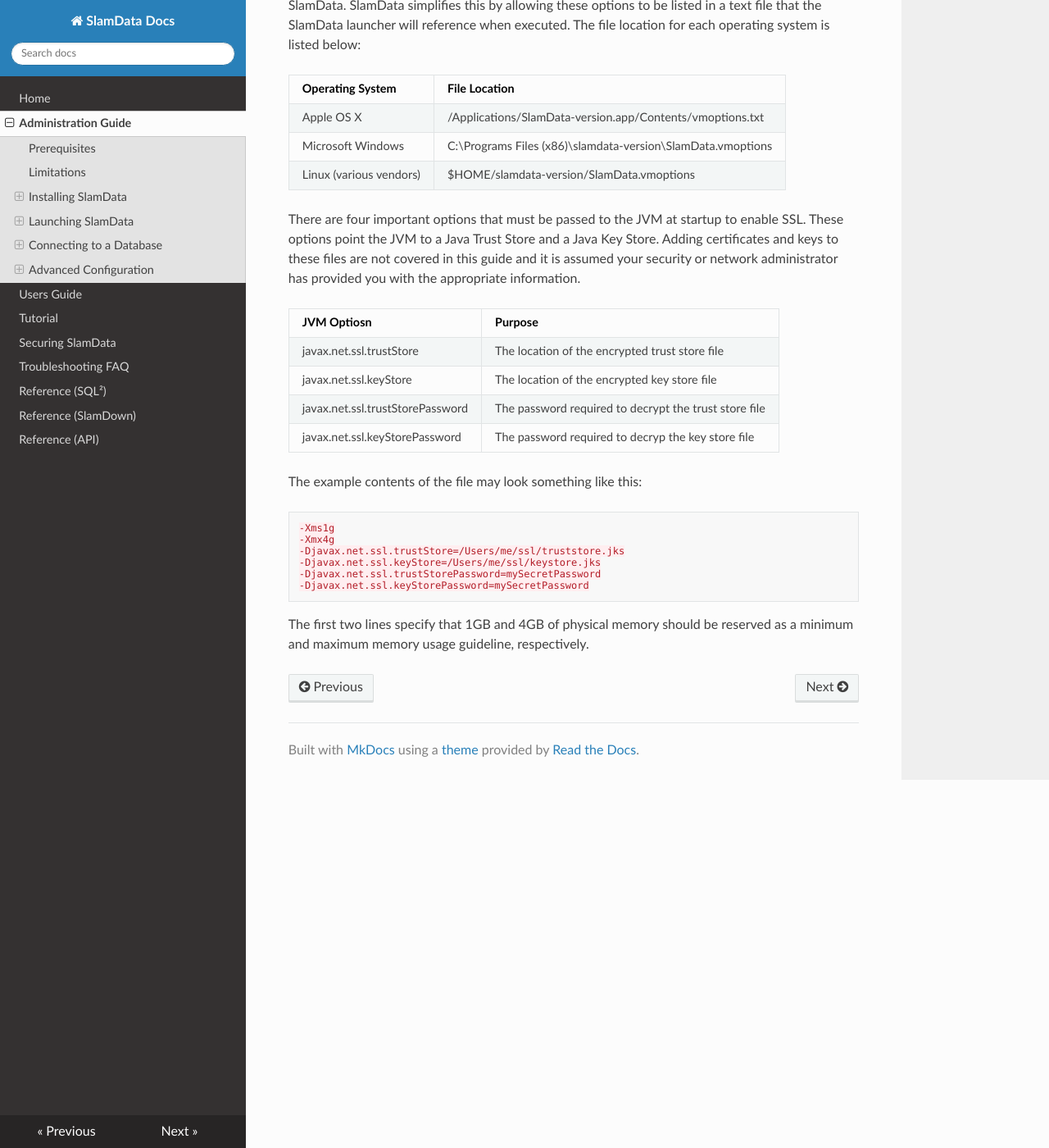
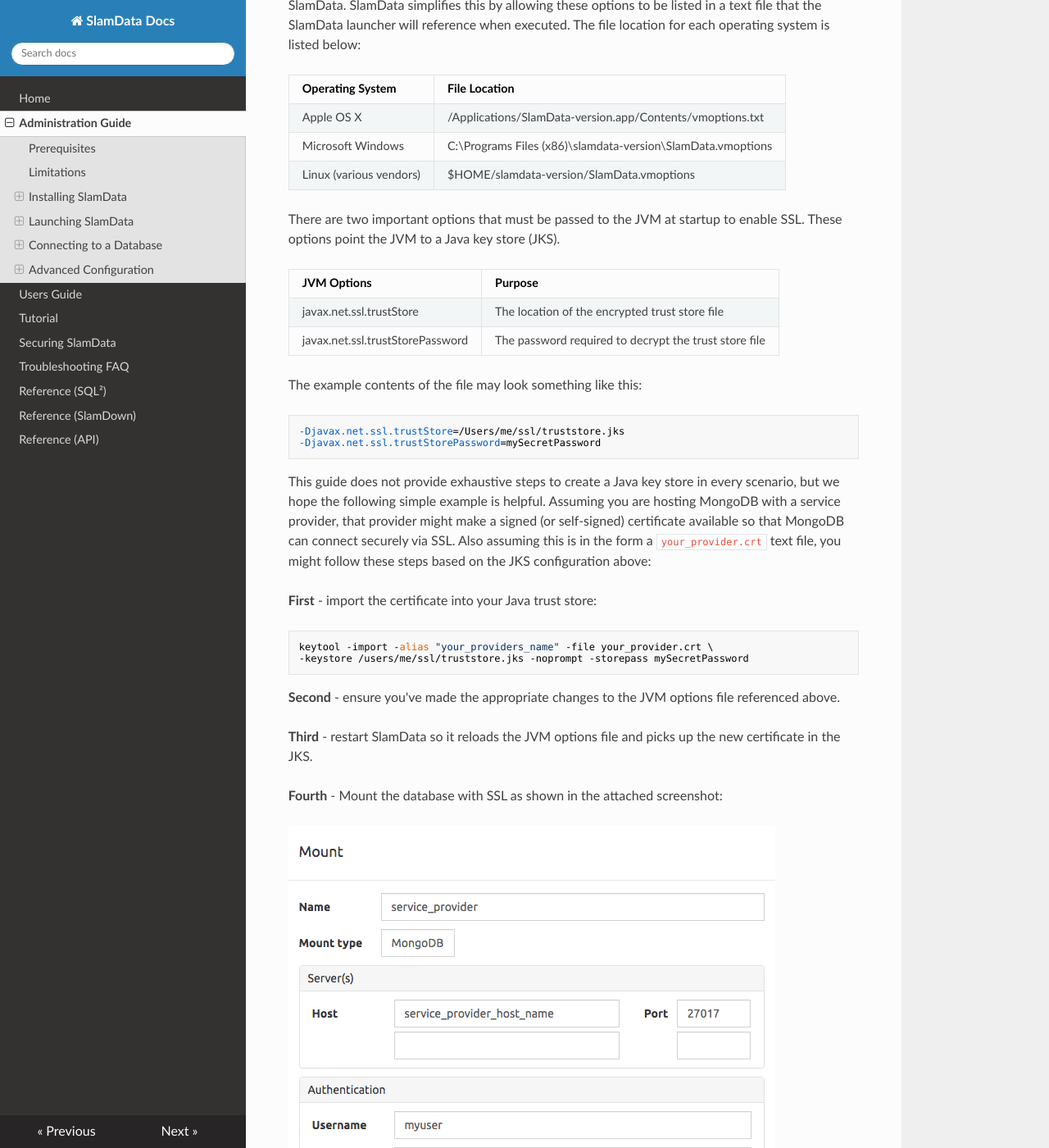
Before and after one commit to uapasha/slamdata-docs, an MkDocs documentation site: the page built from docs/administration-guide.md, in a window 1280 px wide and 1400 px high, scrolled down 6692 px. Shown: the whole window at 82% size. Built offline with MkDocs 1.6.1, drawn with Linux system fonts in a browser that asks for light colours; nearby versions of some CDN libraries; old or Windows-style settings are respelled for this version of MkDocs.

Commit message:
Updated the SSL configuration portion of the admin guide.

````diff
--- a/docs/administration-guide.md
+++ b/docs/administration-guide.md
@@ -221,24 +221,34 @@ The backend engine of SlamData is written in [Scala](http://www.scala-lang.org/)
 | Microsoft Windows       | C:\Programs Files (x86)\slamdata-version\SlamData.vmoptions |
 | Linux (various vendors) | $HOME/slamdata-version/SlamData.vmoptions                   |
 
-There are four important options that must be passed to the JVM at startup to enable SSL. These options point the JVM to a Java Trust Store and a Java Key Store.  Adding certificates and keys to these files are not covered in this guide and it is assumed your security or network administrator has provided you with the appropriate information.
+There are two important options that must be passed to the JVM at startup to enable SSL. These options point the JVM to a Java key store (JKS).
 
-| JVM Optiosn                      | Purpose                                               |
+| JVM Options                      | Purpose                                               |
 |----------------------------------|-------------------------------------------------------|
 | javax.net.ssl.trustStore         | The location of the encrypted trust store file        |
-| javax.net.ssl.keyStore           | The location of the encrypted key store file          |
 | javax.net.ssl.trustStorePassword | The password required to decrypt the trust store file |
-| javax.net.ssl.keyStorePassword   | The password required to decryp the key store file    |
 
 The example contents of the file may look something like this:
 
 ```
--Xms1g
--Xmx4g
 -Djavax.net.ssl.trustStore=/Users/me/ssl/truststore.jks
--Djavax.net.ssl.keyStore=/Users/me/ssl/keystore.jks
 -Djavax.net.ssl.trustStorePassword=mySecretPassword
--Djavax.net.ssl.keyStorePassword=mySecretPassword
 ```
 
-The first two lines specify that 1GB and 4GB of physical memory should be reserved as a minimum and maximum memory usage guideline, respectively.
+This guide does not provide exhaustive steps to create a Java key store in every scenario, but we hope the following simple example is helpful.  Assuming you are hosting MongoDB with a service provider, that provider might make a signed (or self-signed) certificate available so that MongoDB can connect securely via SSL.  Also assuming this is in the form a ```your_provider.crt``` text file, you might follow these steps based on the JKS configuration above:
+
+**First** - import the certificate into your Java trust store:
+
+```
+keytool -import -alias "your_providers_name" -file your_provider.crt \
+-keystore /users/me/ssl/truststore.jks -noprompt -storepass mySecretPassword
+```
+
+**Second** - ensure you've made the appropriate changes to the JVM options file referenced above.
+
+**Third** - restart SlamData so it reloads the JVM options file and picks up the new certificate in the JKS.
+
+**Fourth** - Mount the database with SSL as shown in the attached screenshot:
+
+
+![SlamData SSL Mounts](/images/screenshots/mount-ssl.png)
````
Also changed, not shown: docs/images/screenshots/mount-ssl.png (added), 2 other files.
